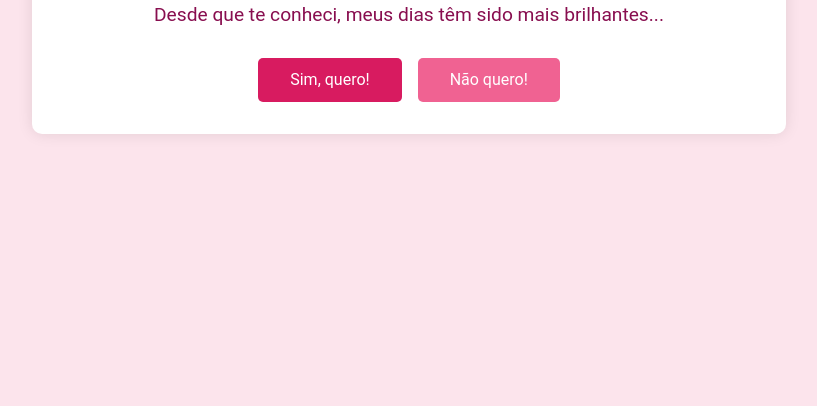
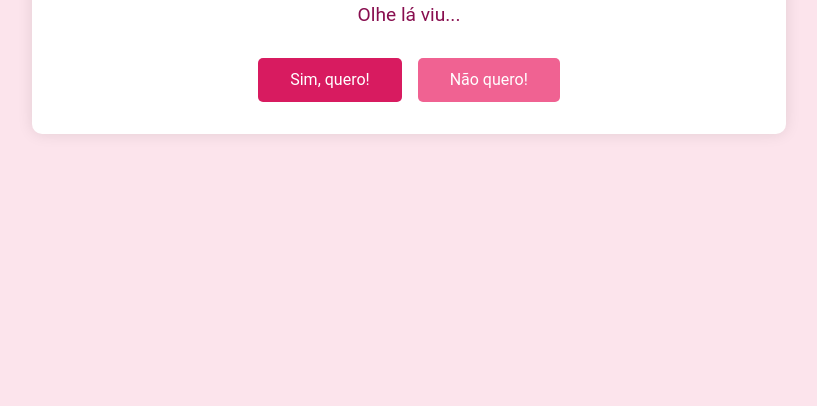
Before and after one commit to ercklves/debora, a plain HTML site: page index.html in a window 1280 px wide. Shown: the part 394-800 px from the top of the page, without its empty margins (231-1048 px from the left). Drawn offline with Linux system fonts and the light colour scheme.

Commit message:
Update index.html

```diff
--- a/index.html
+++ b/index.html
@@ -9,7 +9,7 @@
 <body>
     <div class="container">
         <h1>Débora Soares, quer namorar comigo?</h1>
-        <p>Desde que te conheci, meus dias têm sido mais brilhantes...</p>
+        <p>Olhe lá viu...</p>
         <div class="botoes">
             <a href="sim.html" class="botao">Sim, quero!</a>
             <a href="nao.html" class="botao-negacao">Não quero!</a>
```
